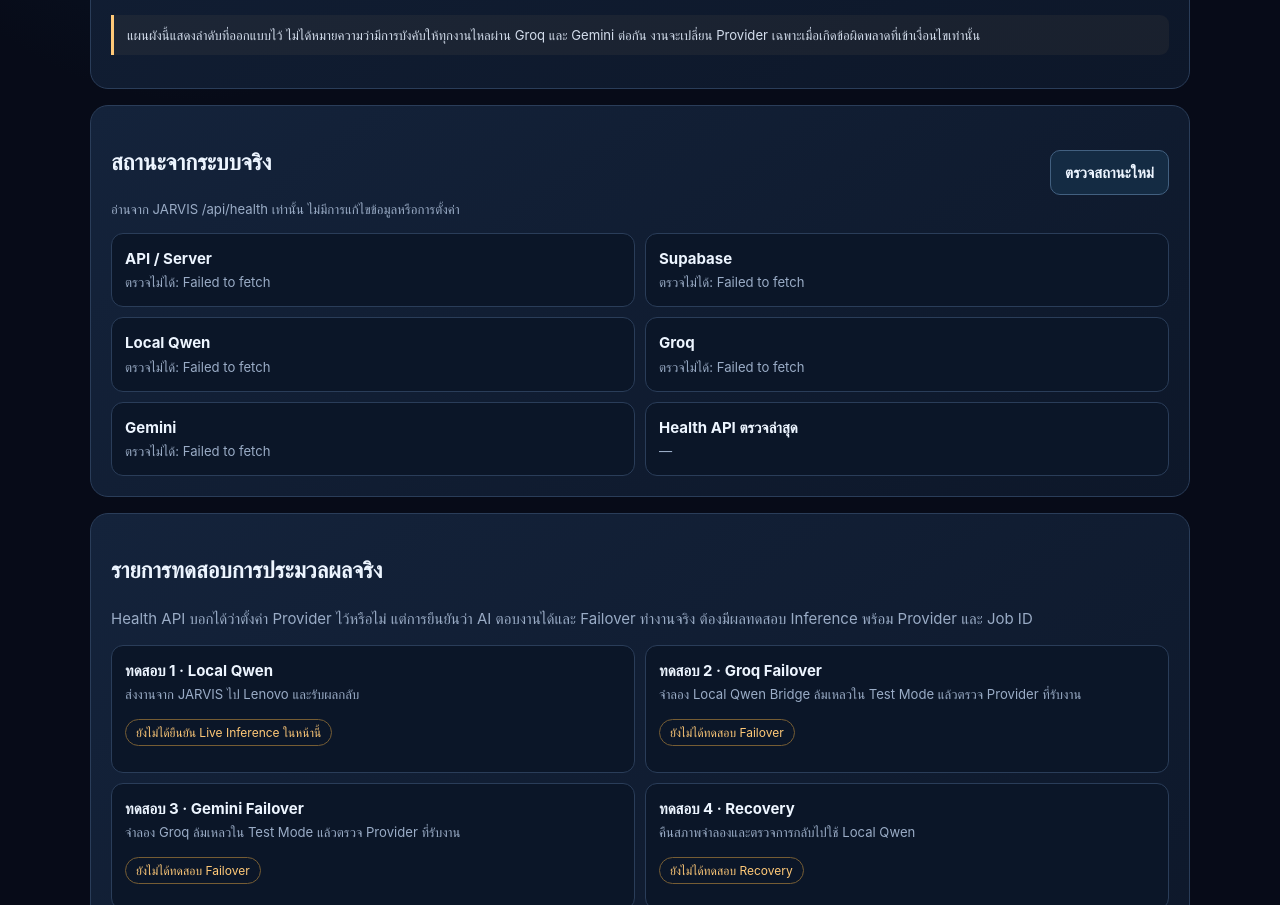
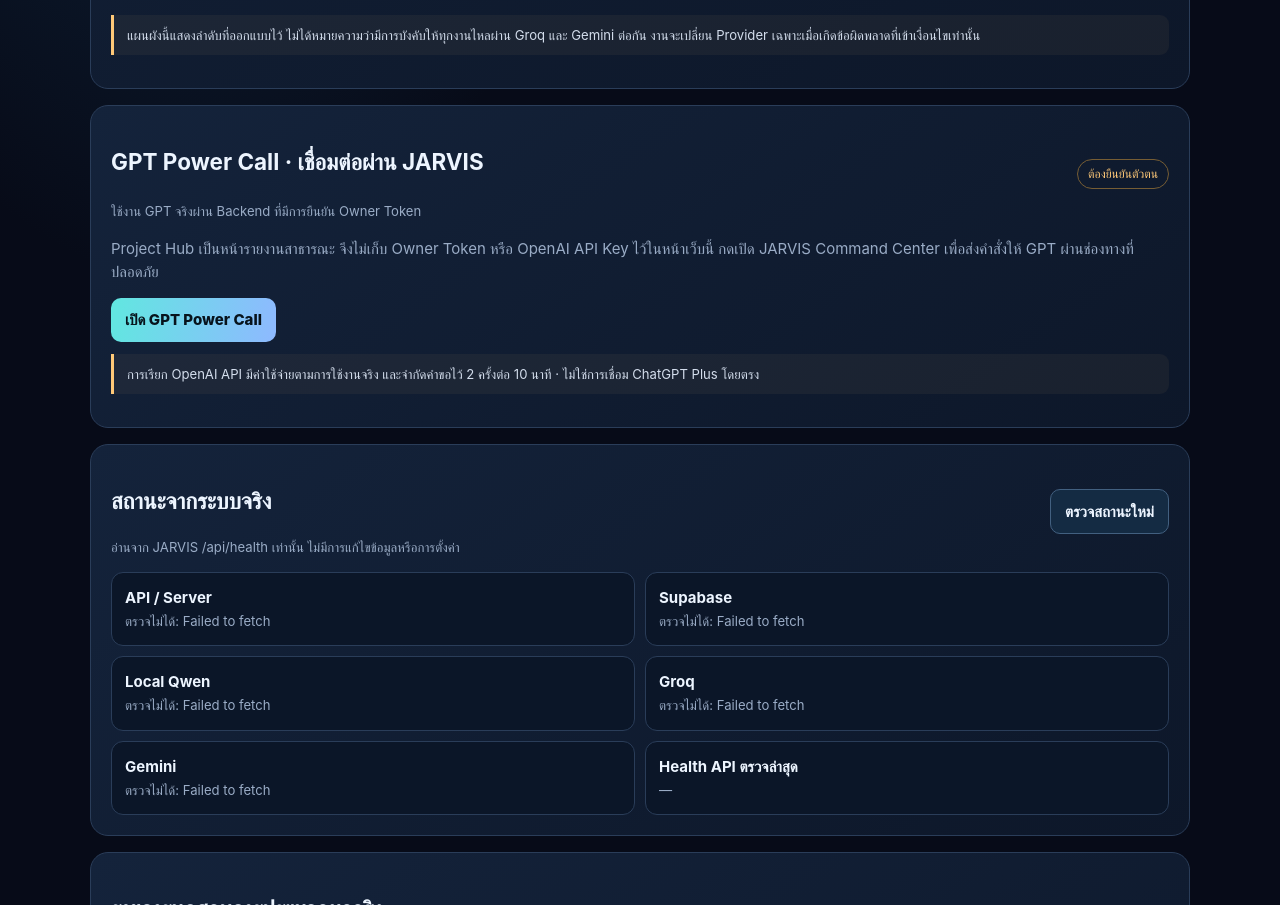
Before and after one commit to kidairhotmailcom-ui/PETCHNAKA-PROJECT-HUB, a plain HTML site: page ai-flow-test.html in a window 1280 px wide. Shown: the part 1127-2032 px from the top of the page. Drawn offline with Linux system fonts and the light colour scheme; no server answers.

Commit message:
Add secure GPT Power Call entry to Hub (#6)

```diff
--- a/ai-flow-test.html
+++ b/ai-flow-test.html
@@ -34,6 +34,12 @@ footer{padding:24px 0 40px;color:var(--muted);font-size:.75rem}
 <div class="node owner"><b>06 · JARVIS รับผลกลับ → GPT ตรวจรับ</b><small>บันทึก Provider ที่ใช้ ประวัติ Failover และผลลัพธ์ โดยไม่เปิดเผย API Key</small></div>
 </div>
 <p class="note">แผนผังนี้แสดงลำดับที่ออกแบบไว้ ไม่ได้หมายความว่ามีการบังคับให้ทุกงานไหลผ่าน Groq และ Gemini ต่อกัน งานจะเปลี่ยน Provider เฉพาะเมื่อเกิดข้อผิดพลาดที่เข้าเงื่อนไขเท่านั้น</p>
+</section>
+<section class="panel">
+<div class="row"><div><h2>GPT Power Call · เชื่อมต่อผ่าน JARVIS</h2><span class="muted">ใช้งาน GPT จริงผ่าน Backend ที่มีการยืนยัน Owner Token</span></div><span class="pill warn">ต้องยืนยันตัวตน</span></div>
+<p>Project Hub เป็นหน้ารายงานสาธารณะ จึงไม่เก็บ Owner Token หรือ OpenAI API Key ไว้ในหน้าเว็บนี้ กดเปิด JARVIS Command Center เพื่อส่งคำสั่งให้ GPT ผ่านช่องทางที่ปลอดภัย</p>
+<div class="actions"><a class="btn primary" href="https://petchnikka-jarvis-core.onrender.com/command-center#gptPowerCall" target="_blank" rel="noopener">เปิด GPT Power Call</a></div>
+<p class="note" style="margin-top:12px">การเรียก OpenAI API มีค่าใช้จ่ายตามการใช้งานจริง และจำกัดคำขอไว้ 2 ครั้งต่อ 10 นาที · ไม่ใช่การเชื่อม ChatGPT Plus โดยตรง</p>
 </section>
 <section class="panel">
 <div class="row"><div><h2>สถานะจากระบบจริง</h2><div class="muted">อ่านจาก JARVIS /api/health เท่านั้น ไม่มีการแก้ไขข้อมูลหรือการตั้งค่า</div></div><button id="refresh">ตรวจสถานะใหม่</button></div>
```
